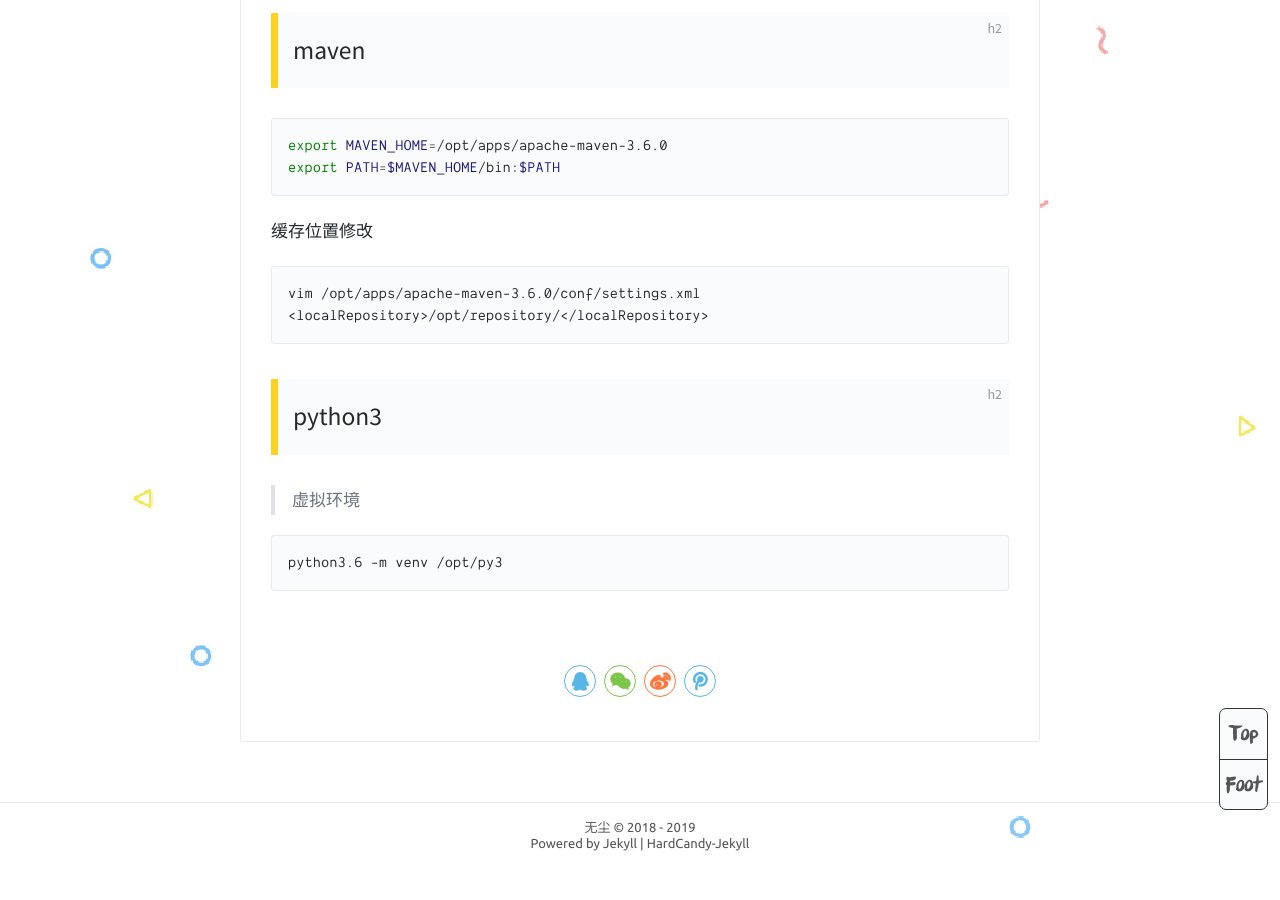
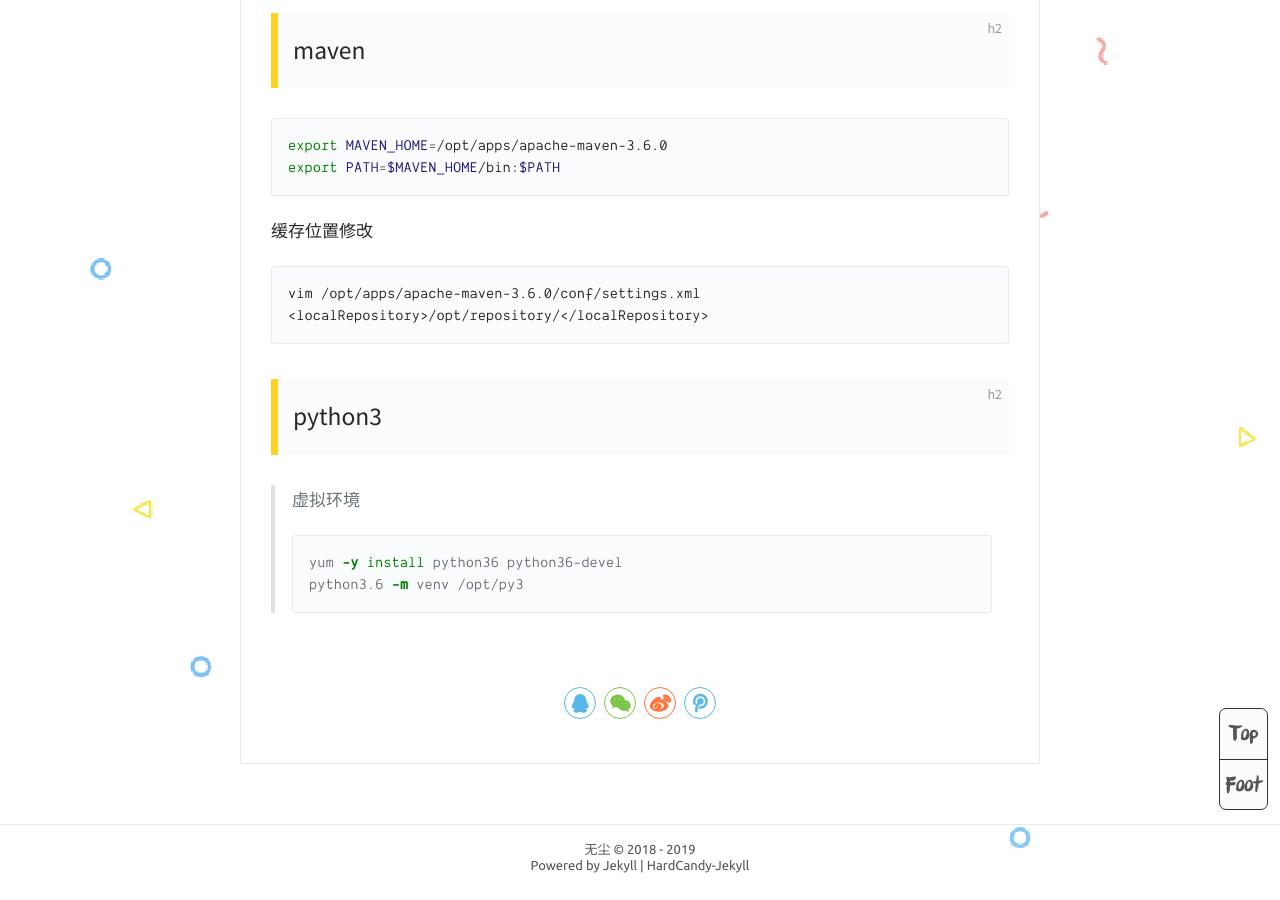
Before and after one commit to WuChenLinux/yw, a Jekyll site: the page built from _posts/2019-08-09-profile.md, in a window 1280 px wide and 900 px high, scrolled down 1923 px. Built offline with Jekyll 4.4.1, drawn with Linux system fonts in a browser that asks for light colours; comment, search, counter and statistics services are not loaded; before the commit the page ends 2801 px from its top, so only the background shows below that.

Commit message:
Update 2019-08-09-profile.md

````diff
--- a/_posts/2019-08-09-profile.md
+++ b/_posts/2019-08-09-profile.md
@@ -68,7 +68,7 @@ vim /opt/apps/apache-maven-3.6.0/conf/settings.xml
 ## python3
 
 > 虚拟环境
-
-```
+```shell
+yum -y install python36 python36-devel
 python3.6 -m venv /opt/py3
 ```
````
